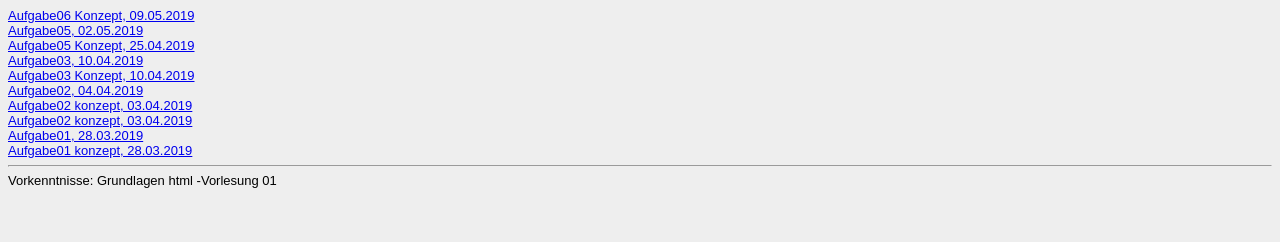
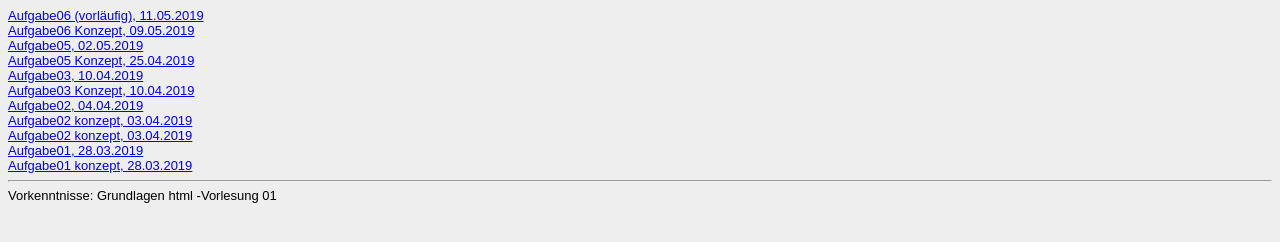
Before and after one commit to kretschmerlea/kretschmerlea.github.io, a plain HTML site: page Steckbrief/steckbrief.htm in a window 1280 px wide. Drawn offline with Linux system fonts and the light colour scheme.

Commit message:
Update steckbrief.htm

```diff
--- a/Steckbrief/steckbrief.htm
+++ b/Steckbrief/steckbrief.htm
@@ -1,6 +1,6 @@
 <!DOCTYPE html><html><title>Steckbrief</title><head><style>body {font-family:arial; font-size:small; background:#eeeeee}</style></head><body>
 <!-- Bitte keine Änderung in der obenstehenden Zeile vornehmen -->
-
+<a href="https://kretschmerlea.github.io/Aufgabe06/index1.html" target="_blank">Aufgabe06 (vorläufig), 11.05.2019</a></br>
 <a href="https://kretschmerlea.github.io/Aufgabe06/Konzept06.jpg" target="_blank">Aufgabe06 Konzept, 09.05.2019</a></br>
 <a href="https://kretschmerlea.github.io/Aufgabe04/index1.html" target="_blank">Aufgabe05, 02.05.2019</a></br>
 <a href="https://kretschmerlea.github.io/Aufgabe04/Konzept04.jpg" target="_blank">Aufgabe05 Konzept, 25.04.2019</a></br>
```
